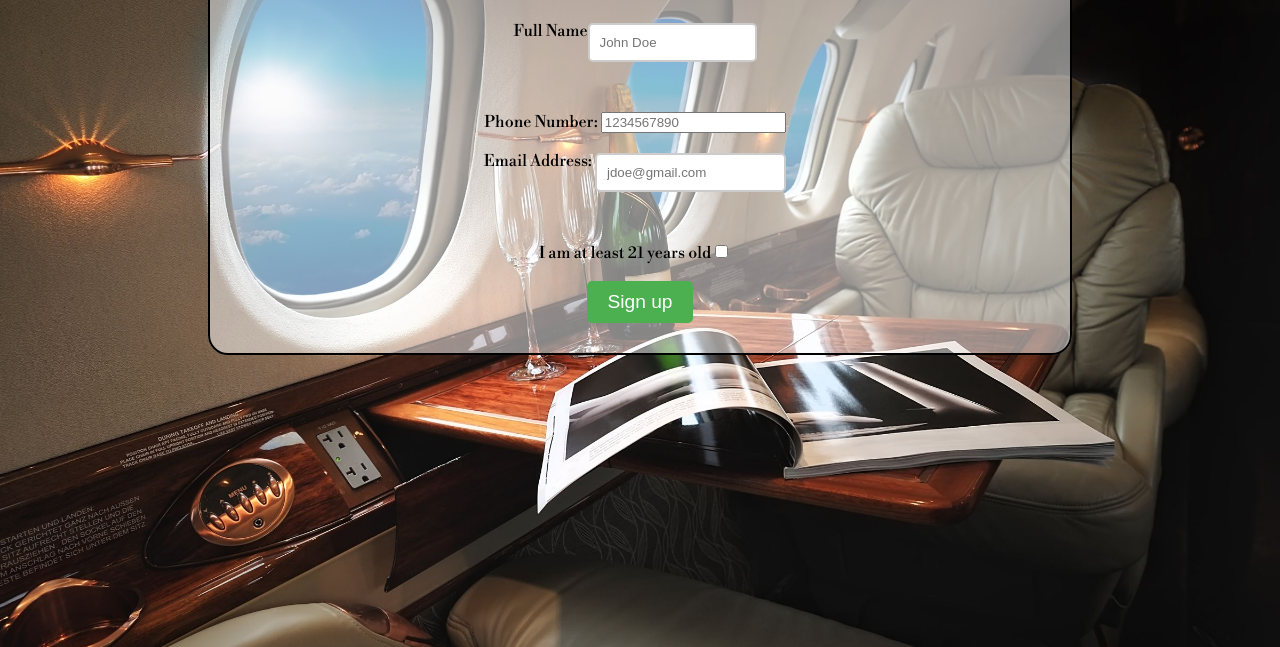
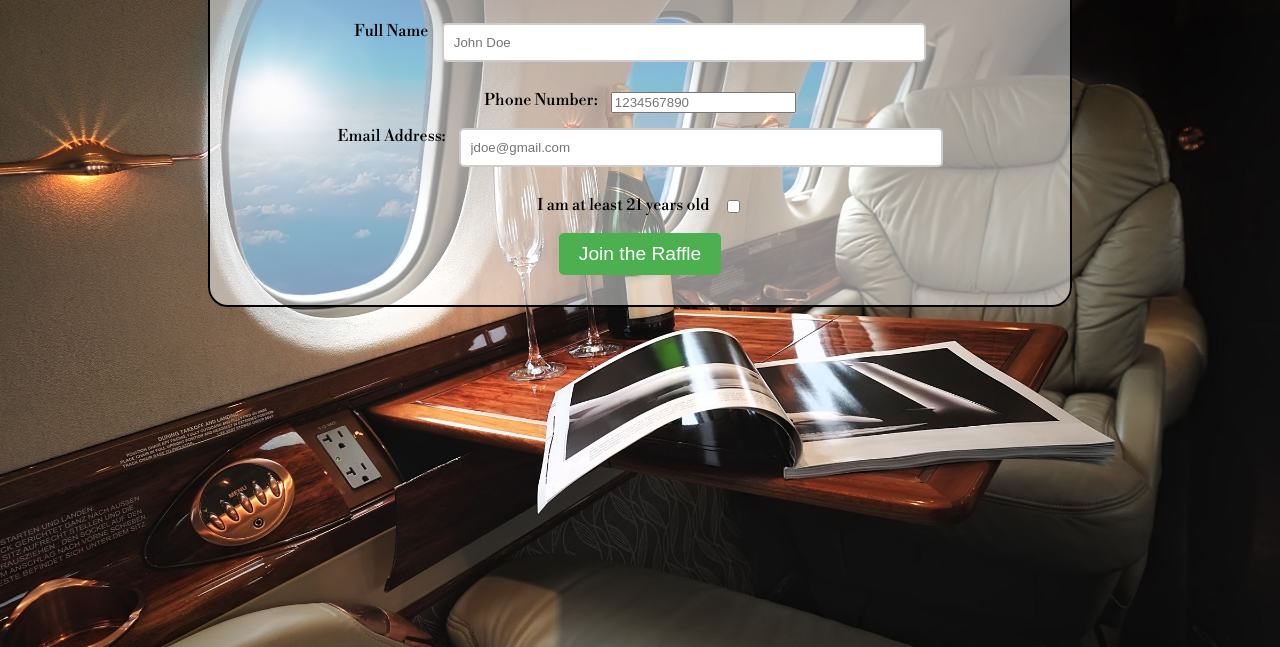
Before and after one commit to rashid0326/Project1-362, a plain HTML site: page index.html in a window 1280 px wide. Shown: the part 153-800 px from the top of the page. Drawn offline with nearby package versions, Linux system fonts and the light colour scheme.

Commit message:
Update index.html

```diff
--- a/index.html
+++ b/index.html
@@ -18,20 +18,24 @@
     <fieldset id="formcontainer">
       <legend><h1>Enter Below</h1></legend>
       <div id="namecontainer">
-        <label>Full Name<input id="name" required name="text" type="text" placeholder="John Doe" onchange="changeNameLabelColor();"></label>
+        <label for="name">Full Name</label>
+        <input id="name" required name="text" type="text" placeholder="John Doe" onchange="changeNameLabelColor();">
       </div>
       <div id="phonecontainer">
-        <label>Phone Number: <input id="phone" required name="phone" type="tel" placeholder="1234567890" maxlength="12" onchange="changePhoneLabelColor();"></label>
+        <label for="phone">Phone Number:</label>
+        <input id="phone" required name="phone" type="tel" placeholder="1234567890" maxlength="12" onchange="changePhoneLabelColor();">
       </div>
       <div id="emailcontainer">
-        <label>Email Address: <input id="email" required name="email" type="email" placeholder="jdoe@gmail.com" onchange="changeEmailLabelColor();"></label>
+        <label for="email">Email Address:</label>
+        <input id="email" required name="email" type="email" placeholder="jdoe@gmail.com" onchange="changeEmailLabelColor();">
       </div>
       <div id="altbox"></div>
       <div id="agecheckcontainer">
-        <label>I am at least 21 years old<input type="checkbox" id="age-verification" name="age-verification" value="21"></label>
+        <label for="age-verification">I am at least 21 years old</label>
+        <input type="checkbox" id="age-verification" name="age-verification" value="21">
       </div>
       <div id="button">
-        <button type="submit">Sign up</button>
+        <button type="submit">Join the Raffle</button>
       </div>
     </fieldset>
   </form>
```
